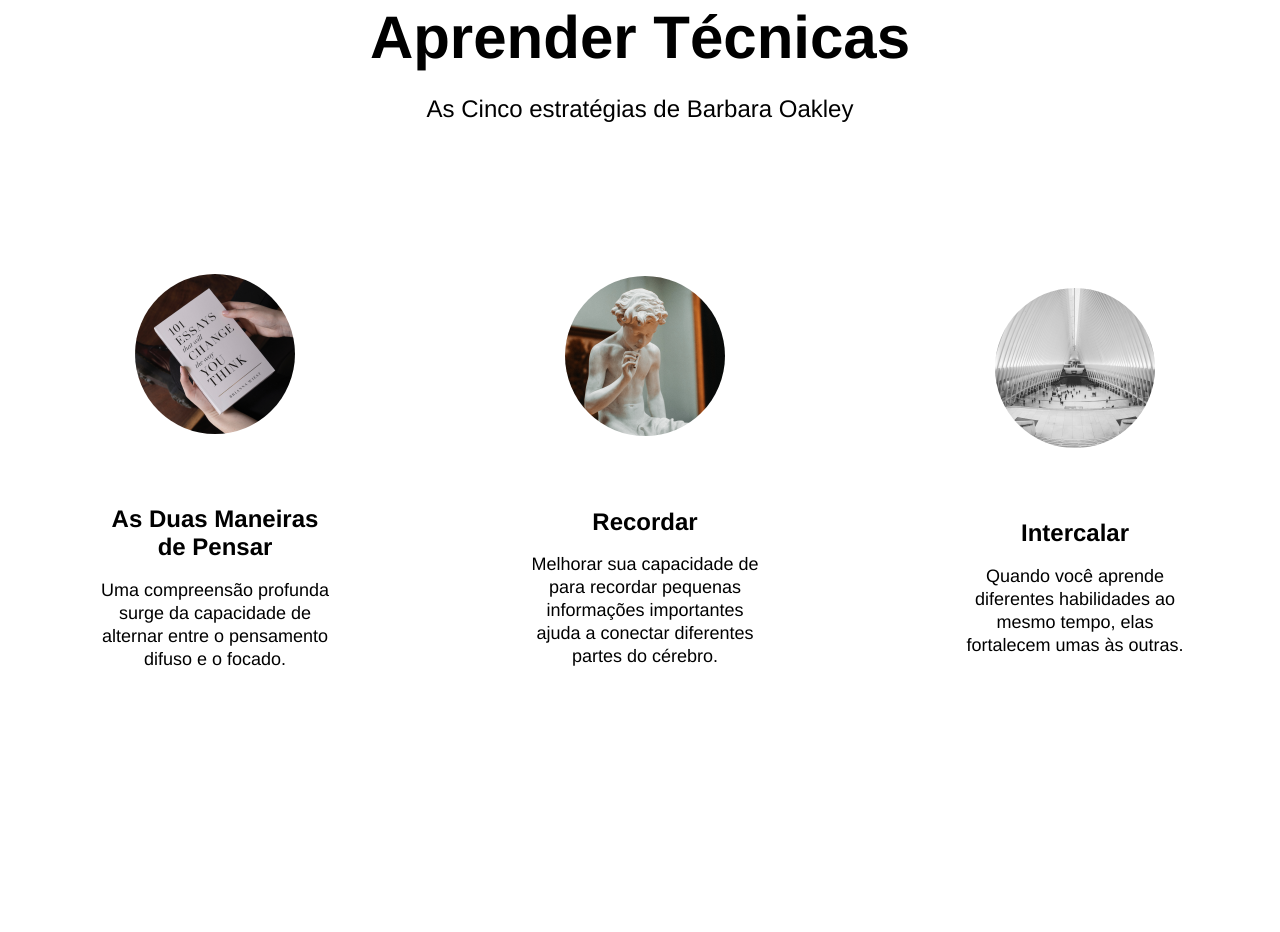
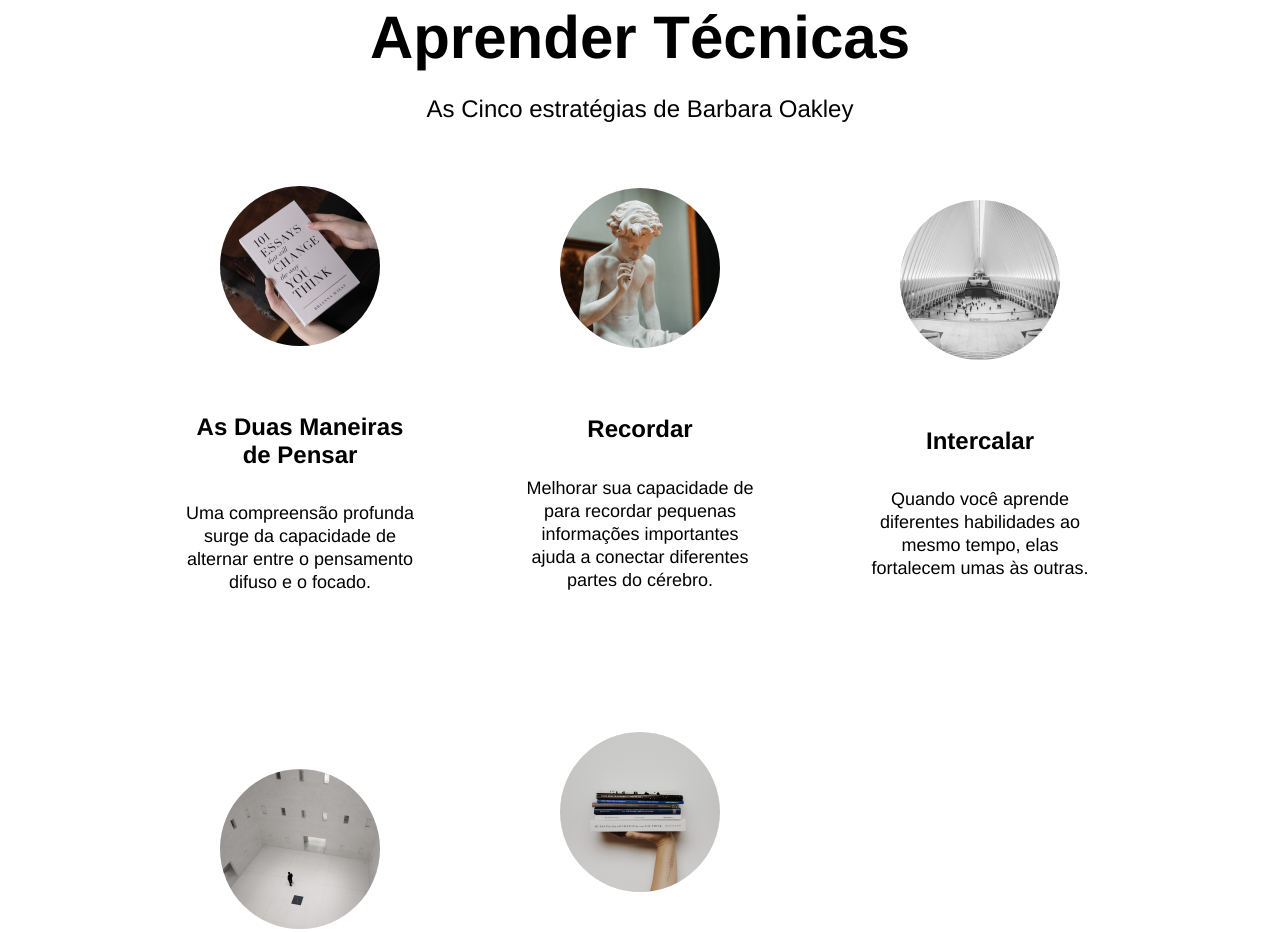
Before and after one commit to Ale-dev821/web_project_1_ptbr, a plain HTML site: page index.html in a window 1280 px wide. Shown: the part 1619-2551 px from the top of the page. Drawn offline with Linux system fonts and the light colour scheme; files whose address does not match are found by name.

Commit message:
Bloco sobre cards finalizado, resta o bloco khan

```diff
--- a/index.html
+++ b/index.html
@@ -34,35 +34,35 @@
         <div>
            <h1 class="section-title">Aprender Técnicas</h1>
            <h2 class="section-subtitle">As Cinco estratégias de Barbara Oakley</h2>
-           <div class="cards">
-           <div class="cards-item">
+           <ul class="cards">
+           <li class="cards-item">
              <img src="images/images_sprint-3/cards-attention.png" alt="Imagem de um livro sobre: a maneira de pensar, sendo segurado por uma pessoa" class="cards-image">
               <h3 class="cards-title">As Duas Maneiras de Pensar</h3>
               <p class="cards-description">Uma compreensão profunda surge da capacidade de alternar entre o pensamento difuso e o focado.</p>
-           </div>
-           <div class="cards-item">
+           </li>
+           <li class="cards-item">
               <img src="images/images_sprint-3/cards-recall.png" alt="Estátua pensativa" class="cards-image">
              <h3 class="cards-title">Recordar</h3>
              <p class="cards-description">Melhorar sua capacidade de para recordar pequenas informações importantes ajuda a conectar diferentes partes do cérebro.</p>
-             </div>
-             <div class="cards-item">
+           </li>
+             <li class="cards-item">
               <img src="images/images_sprint-3/cards-interleaving.png" alt="Imagem de um espaço amplo com pessoas ao fundo" class="cards-image">
               <h3 class="cards-title">Intercalar</h3>
               <p class="cards-description">Quando você aprende diferentes habilidades ao mesmo tempo, elas fortalecem umas às outras.</p>
-             </div>
-             <div class="cards-item">
+             </li>
+             <li class="cards-item">
               <img src="images/images_sprint-3/cards-question.png" alt="Homem entre prédios, se questionando" class="cards-image">
               <h3 class="cards-title">Questões</h3>
               <p class="cards-description">Quando estiver escutando seu professor, pense em uma boa pergunta, algo que você realmente gostaria de saber.
               </p>
-            </div>
-            <div class="cards-item">
+             </li>
+            <li class="cards-item">
               <img src="images/images_sprint-3/cards-competence.png" alt="Uma pilha de livros, em cima de uma mão" class="cards-image">
               <h3 class="cards-title">Ilusão da Competência</h3>
               <p class="cards-description">Teste a si mesmo, anote, fale com outra pessoa e repita o processo de diferentes situações. Somente assim você vai ter certeza de que entendeu alguma coisa.
               </p>
-            </div>
-          </div>
+            </li>
+          </ul>
         </div>
       </section>
         <section class="video">
--- a/styles/style.css
+++ b/styles/style.css
@@ -165,31 +165,39 @@
   margin-bottom: 20px;
 }
 .techniques{
+  display: flex;
+  justify-content: center;
   overflow: hidden;
 }
 .cards{
+  list-style: none;
   display: flex;
+  flex-wrap: wrap;
+  justify-content: flex-start;
   align-items: center;
-  justify-content: space-between;
-  margin-left: auto;
-  margin-right: auto;
+  column-gap: 100px;
+  row-gap: 60px;
+  margin-top: 60px;
+  margin-bottom: 0;
+  padding: 0;
+  width:920px;
 }
 .cards-item{
-  width: 350px;
-  margin-left: 50px;
-  margin-right: 50px;
+  width: 240px;
+  display: flex;
+  flex-direction: column;
+  align-items: center;
+  text-align: center;
   margin-bottom: 60px;
-  margin-top: 60px;
-  padding: 45px 45px 70px;
 }
-
 .cards-image{
   width: 160px;
   height: 160px;
   margin-bottom: 43px;
+  margin-left: 40px;
+  margin-right: 40px;
   border-radius: 50%;
-  padding-left: 40px;
-  padding-right: 40px;
+  align-self: center;
 }
 .cards-title{
  margin-bottom: 16px;
```
